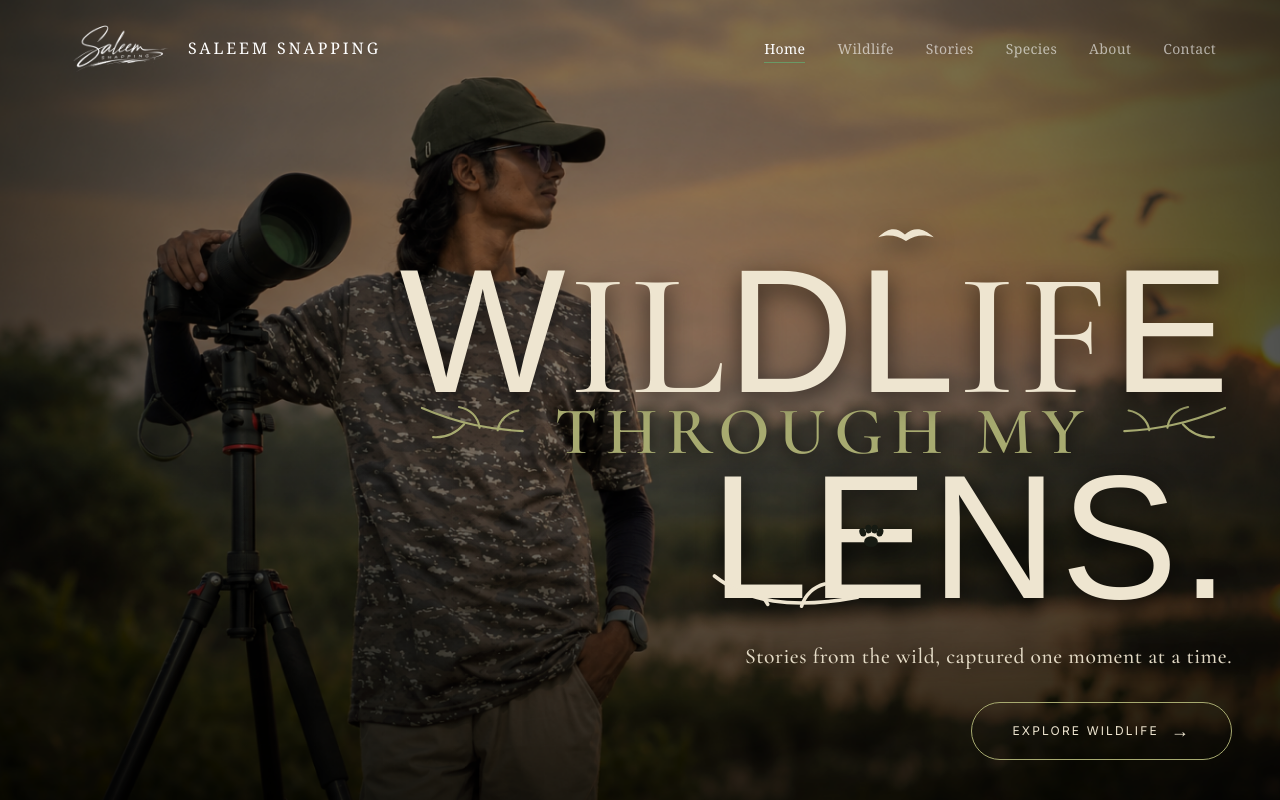
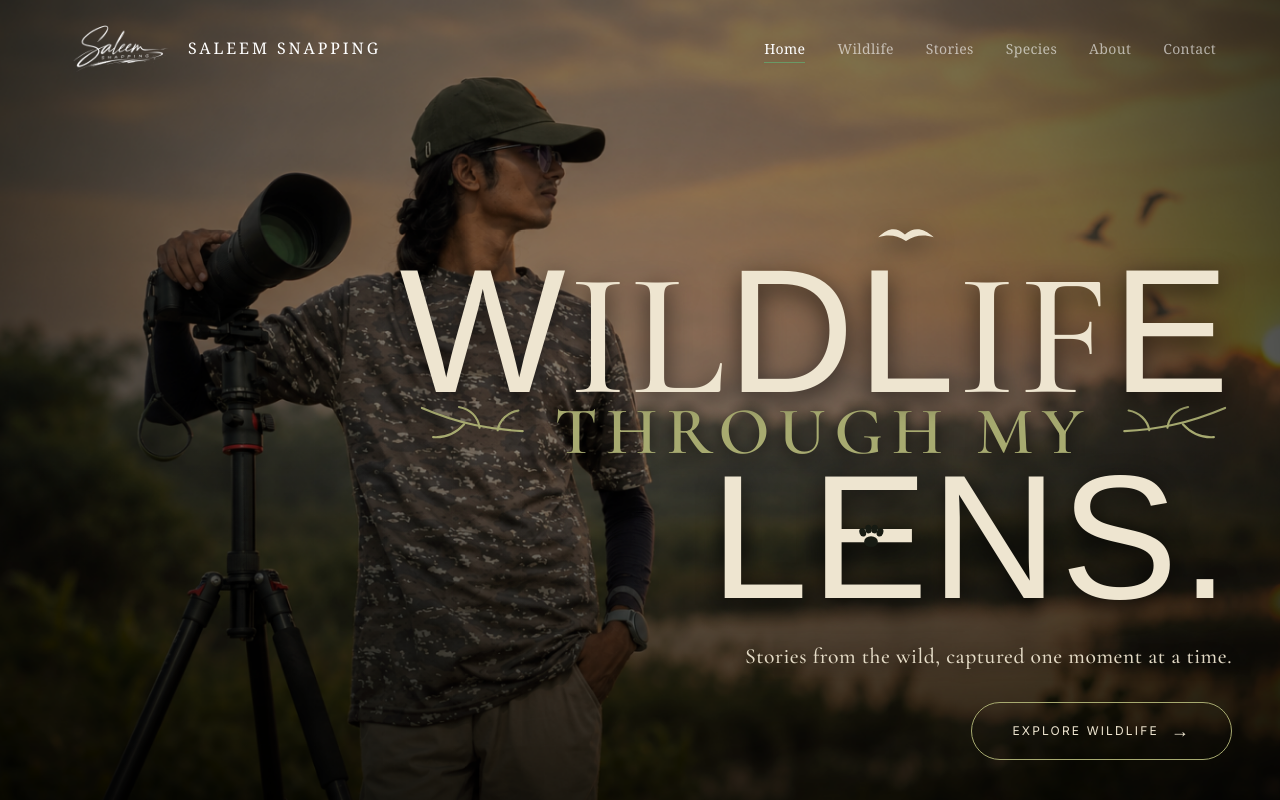
Before and after one commit to suresh-1-byte/saleem-snapping-wildlife, a Next.js app: page / in a window 1280 px wide. Shown: the top 800 px of the page. Built offline with nearby package versions, Linux system fonts and the light colour scheme; a web font is replaced by a local one.

Commit message:
Ultra-clean hero: removed all tree and branch decorations

```diff
--- a/components/home/Hero.tsx
+++ b/components/home/Hero.tsx
@@ -388,35 +388,6 @@ export default function Hero() {
 
             NS.
 
-
-            {/* CURVED BRANCH UNDER L - Moved down more on mobile */}
-            <svg
-              viewBox="0 0 180 70"
-              className="
-                absolute
-                left-[0%]
-                bottom-[-25%]
-                sm:bottom-[-15%]
-                md:bottom-[-12%]
-                w-20
-                sm:w-32
-                md:w-40
-                text-[#eee5d0]
-                opacity-80
-                sm:opacity-100
-              "
-              fill="none"
-              stroke="currentColor"
-              strokeWidth="4"
-              strokeLinecap="round"
-            >
-              <path d="M5 18 C42 47 91 56 166 42" />
-
-              <path d="M65 50 C58 37 46 31 35 30" />
-
-              <path d="M103 52 C107 39 117 30 129 27" />
-            </svg>
-
           </span>
 
         </motion.div>
```
